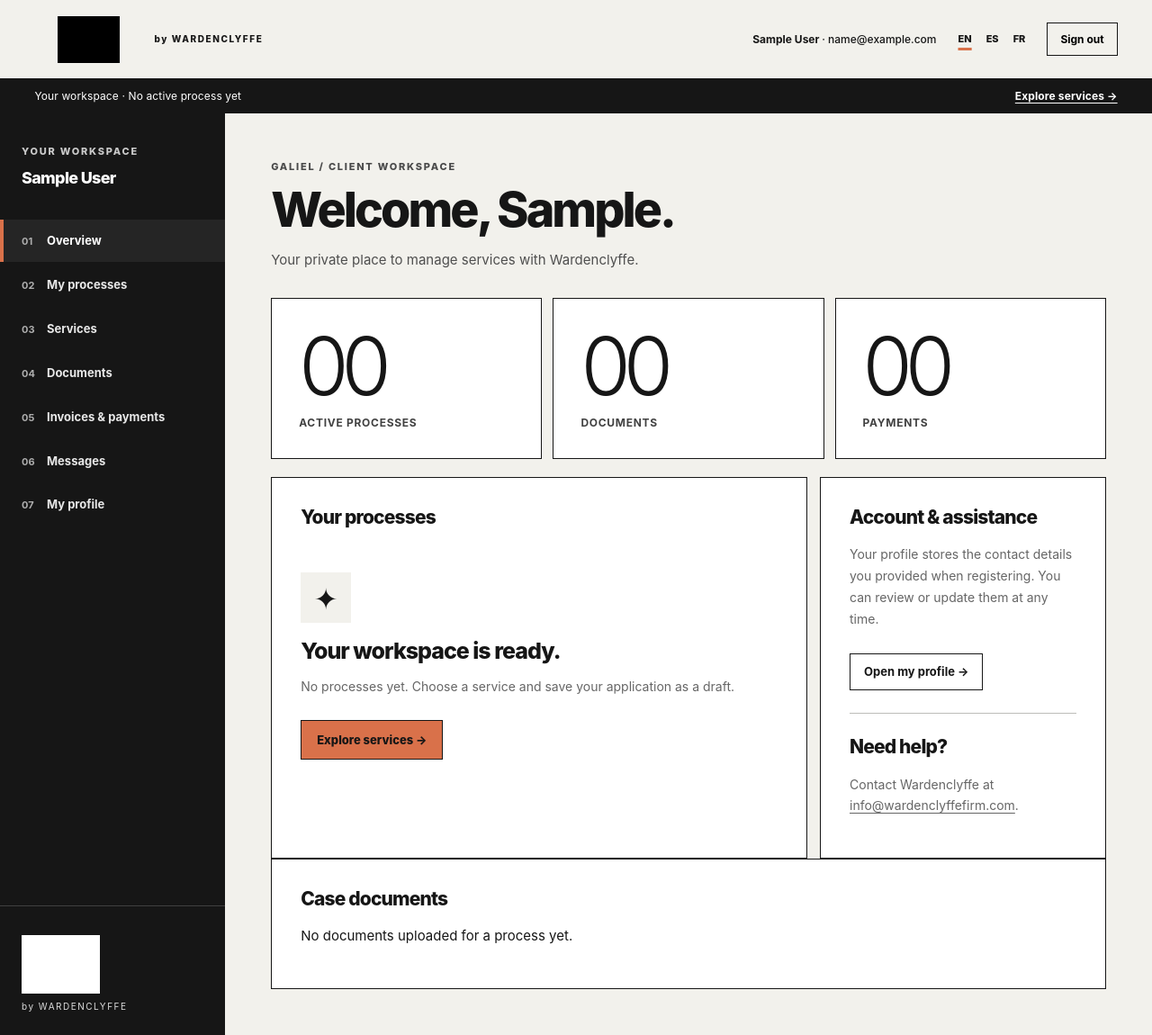
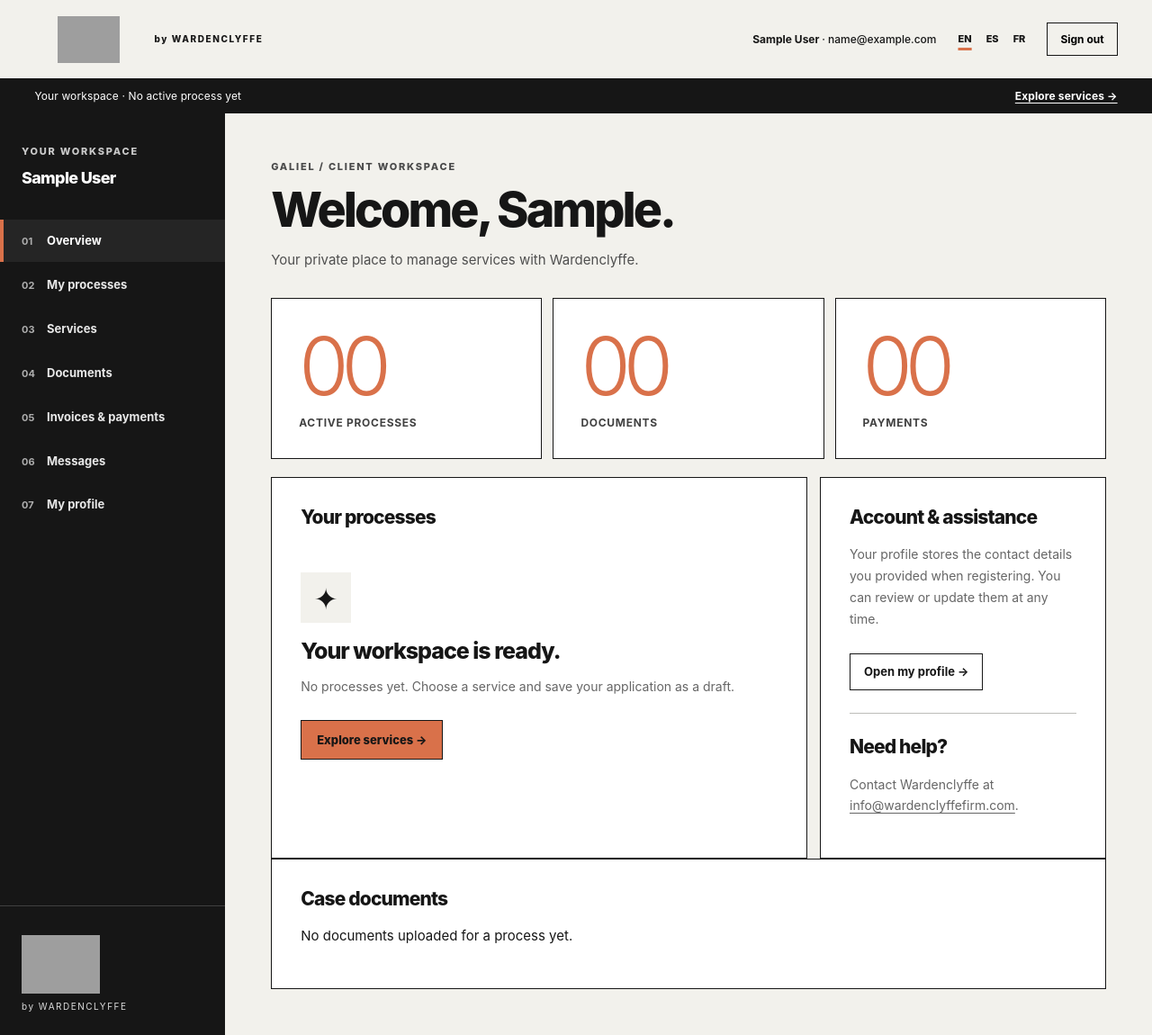
Before and after one commit to gfswardenclyffe/software_engineeringfall2026, a Django app: page /dashboard/ in a window 1280 px wide. Shown: the whole page at 90% size. Run offline with Django 5.2, Linux system fonts and the light colour scheme; the visitor is signed in with stand-in values (Sample User, id 1); data comes from the database, SQL or seed files in the repository; data that the repository does not hold is empty; parts of the project's set-up code (start-up, migrations or seed data) failed here and were passed over; grey boxes are pictures that could not be loaded.

Commit message:
Use Illustrator vector signatures and refine mockup palette

```diff
--- a/portal/static/portal/galiel-workspace.css
+++ b/portal/static/portal/galiel-workspace.css
@@ -76,3 +76,11 @@ body.workspace-redesign{margin:0;background:var(--ws-cream)!important;color:var(
 .workspace-redesign .ws-placeholder{font-size:12px;color:#555;font-style:italic}
 @media(max-width:960px){.workspace-redesign .ws-layout,.workspace-redesign .layout{grid-template-columns:1fr}.workspace-redesign .ws-sidebar,.workspace-redesign .layout>aside{padding:14px 0!important;min-height:auto}.workspace-redesign .ws-sidebar nav,.workspace-redesign aside nav{flex-direction:row;overflow-x:auto;scrollbar-width:thin}.workspace-redesign .ws-sidebar nav a,.workspace-redesign aside nav a{white-space:nowrap;padding:15px}.workspace-redesign .ws-sidebar-footer,.workspace-redesign .ws-sidebar .user-name,.workspace-redesign aside .user-name{display:none}.workspace-redesign .grid,.workspace-redesign .ws-detail-grid{grid-template-columns:1fr}}
 @media(max-width:620px){.workspace-redesign .ws-header{flex-wrap:wrap;padding:12px 16px}.workspace-redesign .ws-header-right{justify-content:flex-start;gap:10px}.workspace-redesign .ws-identity{width:100%;order:0}.workspace-redesign .ws-current{padding:12px 16px;align-items:flex-start}.workspace-redesign main,.workspace-redesign .ws-main{padding:23px 16px!important}.workspace-redesign .stats{grid-template-columns:repeat(3,minmax(0,1fr));gap:7px}.workspace-redesign .stat{padding:12px!important;min-height:132px}.workspace-redesign .stat strong{font-size:clamp(38px,10vw,66px)!important}.workspace-redesign .stat span{font-size:10px!important}.workspace-redesign .ws-step-track{grid-template-columns:repeat(2,minmax(0,1fr))}.workspace-redesign .ws-step{border-right:1px solid var(--ws-black);border-bottom:0}.workspace-redesign .ws-step:nth-last-child(-n+2){border-bottom:1px solid var(--ws-black)}.workspace-redesign .ws-process-list,.workspace-redesign .ws-process-list tbody,.workspace-redesign .ws-process-list tr,.workspace-redesign .ws-process-list td{display:block;width:100%}.workspace-redesign .ws-process-list td{border:0;padding:5px 0;text-align:left!important}.workspace-redesign .ws-process-list tr{border-bottom:1px solid #888;padding:12px 0}.workspace-redesign .ws-document-row{align-items:flex-start;flex-direction:column}.workspace-redesign .ws-upload-form input[type=file]{width:100%;max-width:100%}}
+
+/* Approved mockup: original Illustrator vector signatures, orange statistical numerals. */
+.workspace-redesign .ws-header .ws-logo{filter:none!important}
+.workspace-redesign .ws-sidebar-footer .ws-logo{filter:none!important}
+.workspace-redesign .stat strong{color:#D9714A!important}
+.workspace-redesign .ws-step .ws-step-num{font-weight:300}
+.workspace-redesign .ws-step.is-current{background:#FCF4EF;color:#B64929;border-top:4px solid #D9714A;padding-top:17px}
+.workspace-redesign .ws-step.is-complete{background:white;color:#161616;border-top:4px solid #161616;padding-top:17px}
```
